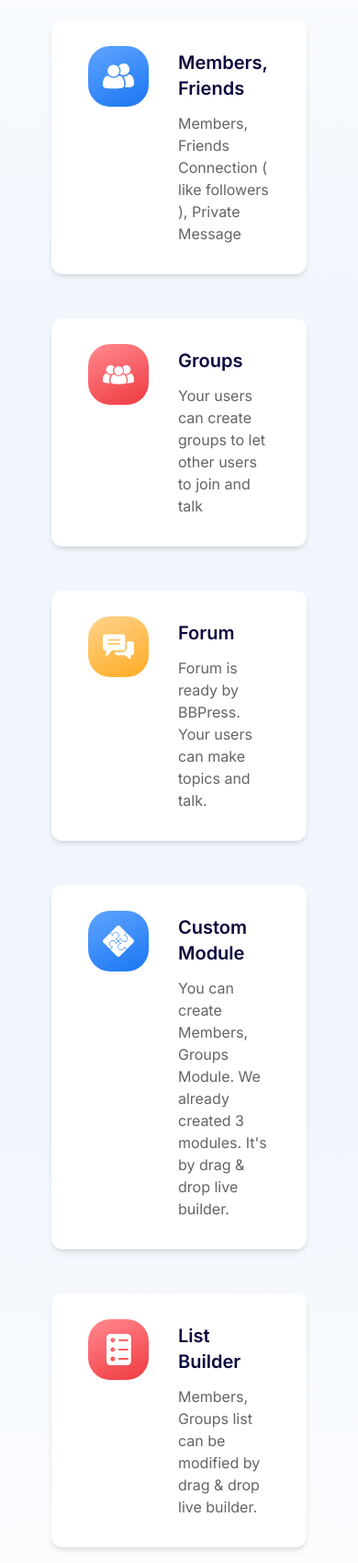
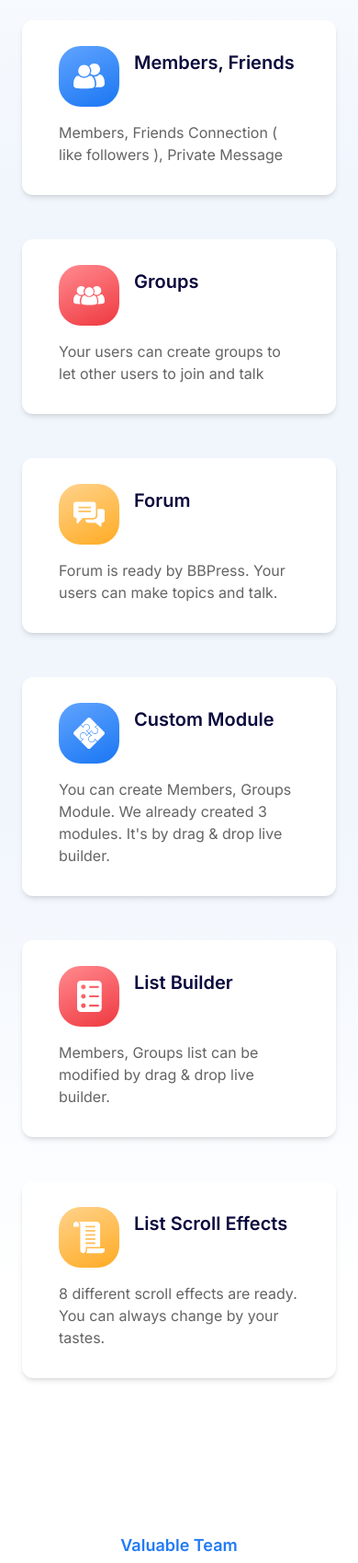
Before and after one commit to marcinprzywarczak/landing-page-netbook, a website: page public/index.html in a window 390 px wide. Shown: the part 2960-4659 px from the top of the page at 92% size. Drawn offline with Linux system fonts and the light colour scheme.

Commit message:
fix cards mobile view

```diff
--- a/public/index.html
+++ b/public/index.html
@@ -62,7 +62,7 @@
             </div>
         </div>
         <!--zdj-->
-        <div><img src="./imgs/connections-people.svg" alt=""> </div>
+        <img src="./imgs/connections-people.svg" alt="">
     </div>
 </header>
 <section class="container flex md:flex-row flex-col items-center py-20 gap-20 sectionOpacity">
@@ -182,10 +182,10 @@
                 of selection.</p>
         </div>
 
-        <div class="flex flex-col items-center md:px-20 px-10 gap-12">
+        <div class="flex flex-col items-center md:px-20 px-2 gap-12">
             <div class="flex flex-col md:flex-row gap-12">
-                <!--card-->
-                <div class="community-card">
+                <!--card1-->
+                <div class="community-card hidden sm:flex sm:gap-8">
                     <img class="-mt-1" src="./imgs/members-icon.svg" alt="">
 
                     <div class="flex flex-col gap-3">
@@ -194,22 +194,40 @@
                             Message</p>
                     </div>
                 </div>
-                <!--card-->
-                <div class="community-card">
+                <!--card1 mobile-->
+                <div class="community-card flex flex-col sm:hidden">
+                    <div class="flex gap-4">
+                        <img class="-mt-1" src="./imgs/members-icon.svg" alt="">
+                        <h2 class="text-xl text-header-color font-semibold">Members, Friends</h2>
+                    </div>
+                    <p class="text-menu-text-color">Members, Friends Connection ( like followers ), Private
+                        Message
+                    </p>
+                </div>
 
-                        <img class="-mt-1" src="./imgs/groups-icon.svg" alt="">
-
+                <!--card2-->
+                <div class="community-card hidden sm:flex sm:gap-8">
+                    <img class="-mt-1" src="./imgs/groups-icon.svg" alt="">
                     <div class="flex flex-col gap-3">
                         <h2 class="text-xl text-header-color font-semibold">Groups</h2>
                         <p class="text-menu-text-color">Your users can create groups to let other users to join and
                             talk</p>
                     </div>
                 </div>
+                <!--card2 mobile-->
+                <div class="community-card flex flex-col sm:hidden">
+                    <div class="flex gap-4">
+                        <img class="-mt-1" src="./imgs/groups-icon.svg" alt="">
+                        <h2 class="text-xl text-header-color font-semibold">Groups</h2>
+                    </div>
+                    <p class="text-menu-text-color">Your users can create groups to let other users to join and
+                        talk</p>
+                </div>
 
             </div>
             <div class="flex flex-col md:flex-row gap-12">
-                <!--card-->
-                <div class="community-card">
+                <!--card3-->
+                <div class="community-card hidden sm:flex sm:gap-8">
 
                     <img class="-mt-1 h-fit" src="./imgs/forum-icon.svg" alt="">
 
@@ -218,19 +236,38 @@
                         <p class="text-menu-text-color">Forum is ready by BBPress. Your users can make topics and talk.</p>
                     </div>
                 </div>
-                <!--card-->
-                <div class="community-card">
+                <!--card3 mobile-->
+                <div class="community-card flex flex-col sm:hidden">
+                    <div class="flex gap-4">
+                        <img class="-mt-1" src="./imgs/forum-icon.svg" alt="">
+                        <h2 class="text-xl text-header-color font-semibold">Forum</h2>
+                    </div>
+                    <p class="text-menu-text-color">Forum is ready by BBPress. Your users can make topics and talk.</p>
+
+                </div>
+
+                <!--card4-->
+                <div class="community-card hidden sm:flex sm:gap-8">
                     <img class="-mt-1 h-fit" src="./imgs/module-icon.svg" alt="">
                     <div class="flex flex-col gap-3">
                         <h2 class="text-xl text-header-color font-semibold">Custom Module</h2>
                         <p class="text-menu-text-color">You can create Members, Groups Module. We already created 3 modules. It's by drag & drop live builder.</p>
                     </div>
                 </div>
+                <!--card4 mobile-->
+                <div class="community-card flex flex-col sm:hidden">
+                    <div class="flex gap-4">
+                        <img class="-mt-1" src="./imgs/module-icon.svg" alt="">
+                        <h2 class="text-xl text-header-color font-semibold">Custom Module</h2>
+                    </div>
+                    <p class="text-menu-text-color">You can create Members, Groups Module. We already created 3 modules. It's by drag & drop live builder.</p>
+
+                </div>
 
             </div>
             <div class="flex flex-col md:flex-row gap-12">
-                <!--card-->
-                <div class="community-card">
+                <!--card5-->
+                <div class="community-card hidden sm:flex sm:gap-8">
 
                         <img class="-mt-1" src="./imgs/list-icon.svg" alt="">
 
@@ -239,8 +276,18 @@
                         <p class="text-menu-text-color">Members, Groups list can be modified by drag & drop live builder.</p>
                     </div>
                 </div>
-                <!--card-->
-                <div class="community-card">
+                <!--card5 mobile-->
+                <div class="community-card flex flex-col sm:hidden">
+                    <div class="flex gap-4">
+                        <img class="-mt-1" src="./imgs/list-icon.svg" alt="">
+                        <h2 class="text-xl text-header-color font-semibold">List Builder</h2>
+                    </div>
+                    <p class="text-menu-text-color">Members, Groups list can be modified by drag & drop live builder.</p>
+
+                </div>
+
+                <!--card6-->
+                <div class="community-card hidden sm:flex sm:gap-8">
 
                         <img class="-mt-1" src="./imgs/listscroll-icon.svg" alt="">
 
@@ -249,6 +296,15 @@
                         <p class="text-menu-text-color">8 different scroll effects are ready.
                             You can always change by your tastes.</p>
                     </div>
+                </div>
+                <!--card6 mobile-->
+                <div class="community-card flex flex-col sm:hidden">
+                    <div class="flex gap-4">
+                        <img class="-mt-1" src="./imgs/listscroll-icon.svg" alt="">
+                        <h2 class="text-xl text-header-color font-semibold">List Scroll Effects</h2>
+                    </div>
+                    <p class="text-menu-text-color">8 different scroll effects are ready.
+                        You can always change by your tastes.</p>
                 </div>
 
             </div>
--- a/src/style.css
+++ b/src/style.css
@@ -32,7 +32,7 @@
 
 
 .community-card {
-    @apply flex md:w-1/2 w-full px-10 py-8 gap-8 rounded-xl  bg-white items-start shadow-md;
+    @apply md:w-1/2 w-full px-10 py-8 gap-4 rounded-xl  bg-white items-start shadow-md;
 }
 
 .tabContent {
```
Also changed, not shown: public/style.css.
